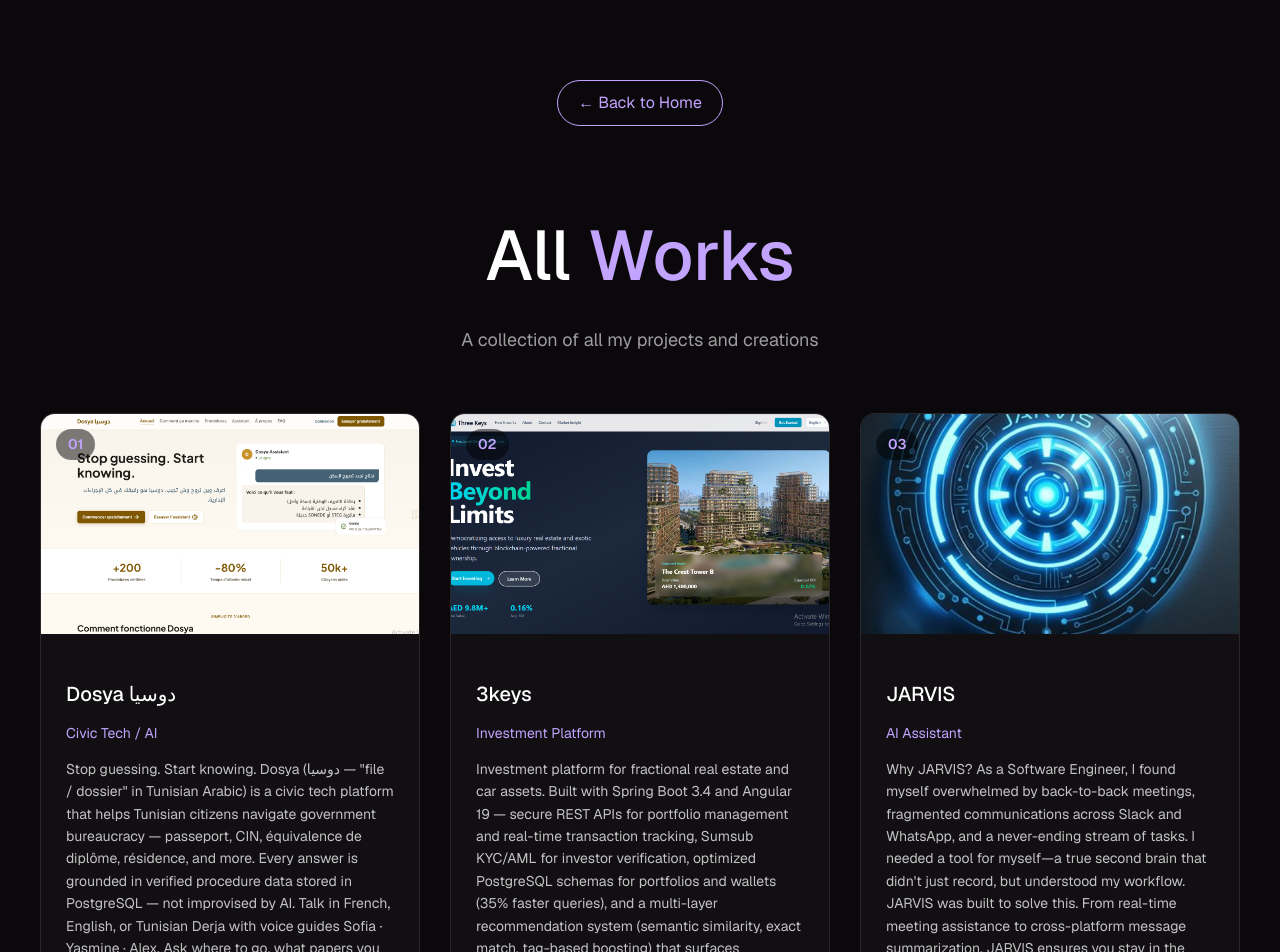
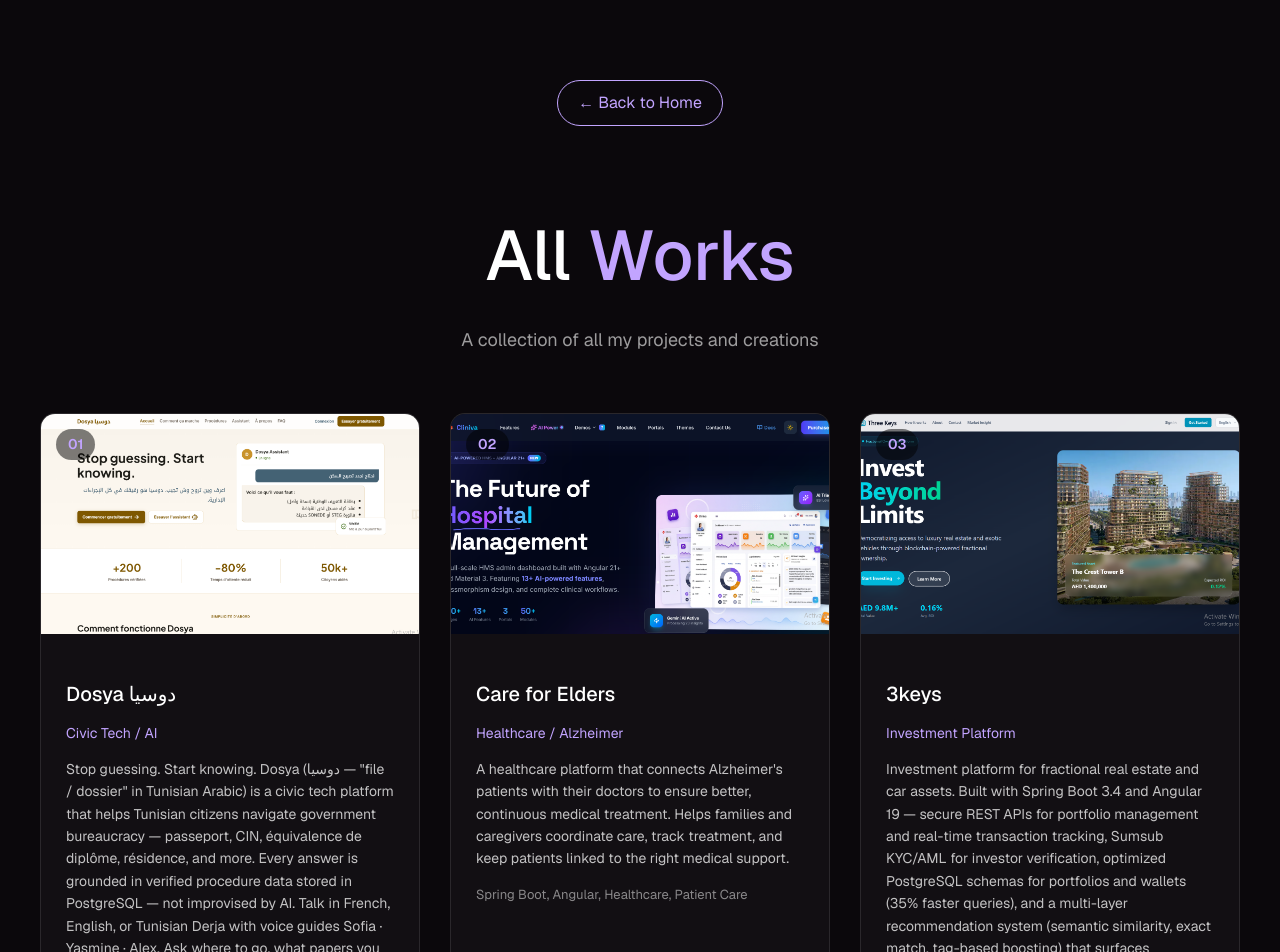
Before and after one commit to hsanjebri/Software-Engineer-Portfolio, a React (Vite) app: page /myworks in a window 1280 px wide. Shown: the top 952 px of the page. Built offline with nearby package versions, Linux system fonts and the light colour scheme.

Commit message:
feat: refresh portfolio with 3keys, Dosya, Care for Elders, and project links

```diff
--- a/src/components/Landing.tsx
+++ b/src/components/Landing.tsx
@@ -32,7 +32,7 @@ const Landing = ({ children }: PropsWithChildren) => {
           </div>
           {/* Mobile photo - shows only on mobile when 3D character is hidden */}
           <div className="mobile-photo">
-            <img src="/images/hsan.jebri.jpg" alt="Hassan Jebri" />
+            <img src="/images/hassan-profile-img.jpg" alt="Hassan Jebri" />
           </div>
         </div>
         {children}
--- a/src/components/Work.tsx
+++ b/src/components/Work.tsx
@@ -79,7 +79,7 @@ const Work = () => {
                 <h4>Tools and features</h4>
                 <p>{project.technologies}</p>
               </div>
-              <WorkImage image={project.image} alt={project.title} />
+              <WorkImage image={project.image} alt={project.title} link={project.link} />
             </div>
           ))}
           {/* See All Works Button */}
--- a/src/components/WorkImage.tsx
+++ b/src/components/WorkImage.tsx
@@ -29,6 +29,7 @@ const WorkImage = (props: Props) => {
         onMouseEnter={handleMouseEnter}
         onMouseLeave={() => setIsVideo(false)}
         target="_blank"
+        rel="noopener noreferrer"
         data-cursor={"disable"}
       >
         {props.link && (
--- a/src/config.ts
+++ b/src/config.ts
@@ -62,19 +62,17 @@ export const config = {
             technologies: ["Spring Boot", "Angular", "REST APIs", "Cloud Storage", "Adaptive Streaming"]
         },
         {
-            position: "Mobile Developer",
+            position: "Full Stack Developer",
             company: "Accompany Consulting Tunis, Menzah 4",
             period: "Jun. 2024 - Aug. 2024",
             location: "Tunis, Tunisia",
             description:
-                "Developed an internal communication app with real-time video/voice calling and chat using Flutter, Firebase, and Laravel.",
+                "Built an internal HR management module with Angular 17 — employee dashboards, leave requests, and real-time notifications via WebSockets — backed by Spring Boot 3.2 REST APIs for user management, role assignment, and reporting with JWT-secured endpoints and PostgreSQL.",
             responsibilities: [
-                "Building Flutter mobile features for real-time communication",
-                "Developing Laravel APIs for users, calls, and sessions",
-                "Integrating Firebase Auth, Firestore, and Storage",
-                "Implementing presence, notifications, and message sync"
+                "Built internal HR management module with Angular 17, including employee dashboards, leave requests, and real-time notifications via WebSockets",
+                "Developed Spring Boot 3.2 REST APIs for user management, role assignment, and data reporting, with JWT-secured endpoints and PostgreSQL persistence"
             ],
-            technologies: ["Flutter", "Firebase", "Laravel", "REST APIs", "Firestore", "Storage"]
+            technologies: ["Angular 17", "Spring Boot 3.2", "WebSockets", "JWT", "PostgreSQL", "REST APIs"]
         },
         {
             position: "Full Stack Developer",
@@ -158,8 +156,19 @@ export const config = {
             category: "Civic Tech / AI",
             technologies: "Spring Boot 4, Angular 19, PostgreSQL, pgvector, Gemini, Ollama, RAG, Leaflet",
             image: "/images/Capture d'écran 2026-07-17 145703.png",
+            link: "https://github.com/hsanjebri/dossia-",
             description:
                 "Stop guessing. Start knowing.\n\nDosya (دوسيا — \"file / dossier\" in Tunisian Arabic) is a civic tech platform that helps Tunisian citizens navigate government bureaucracy — passeport, CIN, équivalence de diplôme, résidence, and more. Every answer is grounded in verified procedure data stored in PostgreSQL — not improvised by AI.\n\nTalk in French, English, or Tunisian Derja with voice guides Sofia · Yasmine · Alex. Ask where to go, what papers you need, and get step-by-step guidance with sources and nearest offices on a map.\n\n✨ Key Features\n📚 Verified procedure catalog with sourceUrl + lastVerifiedAt\n🤖 RAG chatbot (Gemini / Ollama) over Procedure records only — offline DB fallback when LLMs are down\n🎤 Voice agents: Sofia (FR), Yasmine (Tunisian Derja), Alex (EN) with browser STT/TTS\n🗺️ Office locator with Leaflet + OSRM routing\n🔐 JWT HttpOnly cookie auth, chat history, and admin verify/publish workflow\n🕷️ Python scraper pipeline (demarches.tn → draft → human verify → embed)"
+        },
+        {
+            id: 13,
+            title: "Care for Elders",
+            category: "Healthcare / Alzheimer",
+            technologies: "Spring Boot, Angular, Healthcare, Patient Care",
+            image: "/images/Capture d'écran 2026-07-17 174513.png",
+            link: "https://github.com/hsanjebri/care4elders",
+            description:
+                "A healthcare platform that connects Alzheimer's patients with their doctors to ensure better, continuous medical treatment. Helps families and caregivers coordinate care, track treatment, and keep patients linked to the right medical support."
         },
         {
             id: 11,
@@ -167,6 +176,7 @@ export const config = {
             category: "Investment Platform",
             technologies: "Spring Boot 3.4, Angular 19, PostgreSQL, Sumsub KYC/AML",
             image: "/images/image.png",
+            link: "https://3keys-front-8sk4.vercel.app/",
             description:
                 "Investment platform for fractional real estate and car assets. Built with Spring Boot 3.4 and Angular 19 — secure REST APIs for portfolio management and real-time transaction tracking, Sumsub KYC/AML for investor verification, optimized PostgreSQL schemas for portfolios and wallets (35% faster queries), and a multi-layer recommendation system (semantic similarity, exact match, tag-based boosting) that surfaces personalized opportunities from portfolio and wallet balance."
         },
@@ -176,6 +186,7 @@ export const config = {
             category: "AI Assistant",
             technologies: "Python, LLMs, NLP, APIs, Multi-agent Systems",
             image: "/images/jarvis.png",
+            link: "https://github.com/hsanjebri/jarvis",
             description:
                 "Why JARVIS?\nAs a Software Engineer, I found myself overwhelmed by back-to-back meetings, fragmented communications across Slack and WhatsApp, and a never-ending stream of tasks. I needed a tool for myself—a true second brain that didn't just record, but understood my workflow.\n\nJARVIS was built to solve this. From real-time meeting assistance to cross-platform message summarization, JARVIS ensures you stay in the flow, focus on coding, and never miss a critical detail again.\n\n✨ Key Features\n🎤 Meeting Agent: Joins Google Meet/Zoom, provides real-time transcription, and generates actionable meeting notes.\n💬 Message Agent (Beta): Intelligent monitoring of Slack, WhatsApp, and Email with automated summarization.\n✅ Task Agent (Working): Automated GitHub PR reviews, dependency management, and file organization.\n🌍 Multilingual Support: Fluent in English, French, and Tunisian Arabic.\n🛡️ Stealth Mode: Localized browser processing for privacy during sensitive meetings."
         },
@@ -185,6 +196,7 @@ export const config = {
             category: "Food Delivery",
             technologies: "Python, PyTorch, BERT, Kafka, Flask, Redis, Spring Boot, Angular",
             image: "/images/oranger.png",
+            link: "https://github.com/hsanjebri/leggy_client_web",
             description:
                 "A comprehensive food delivery platform (Spring Boot/Angular) featuring a custom ML-based recommendation microservice. Uses Python, BERT, and Kafka to deliver real-time personalized suggestions for a network of +2800 restaurants."
         },
@@ -194,6 +206,7 @@ export const config = {
             category: "Real Estate / AI",
             technologies: "Spring Boot, Angular, TensorFlow, Firebase",
             image: "/images/dari.png",
+            link: "https://github.com/hsanjebri/Dari",
             description:
                 "A comprehensive real estate application offering property listings, advanced search, filtering, and recommendation services. Integrated TensorFlow for predictive analytics (price estimation) and leveraged Firebase for secure real-time data synchronization and authentication."
         },
--- a/src/pages/MyWorks.tsx
+++ b/src/pages/MyWorks.tsx
@@ -20,10 +20,24 @@ const MyWorks = () => {
           <div className="myworks-card" key={project.id} data-cursor="disable">
             <div className="myworks-card-number">0{index + 1}</div>
             <div className="myworks-card-image">
-              <img src={project.image} alt={project.title} />
+              {project.link ? (
+                <a href={project.link} target="_blank" rel="noopener noreferrer">
+                  <img src={project.image} alt={project.title} />
+                </a>
+              ) : (
+                <img src={project.image} alt={project.title} />
+              )}
             </div>
             <div className="myworks-card-info">
-              <h3>{project.title}</h3>
+              <h3>
+                {project.link ? (
+                  <a href={project.link} target="_blank" rel="noopener noreferrer">
+                    {project.title}
+                  </a>
+                ) : (
+                  project.title
+                )}
+              </h3>
               <p className="myworks-card-category">{project.category}</p>
               <p className="myworks-card-description">{project.description}</p>
               <p className="myworks-card-tech">{project.technologies}</p>
--- a/src/pages/Play.tsx
+++ b/src/pages/Play.tsx
@@ -366,7 +366,7 @@ const Play = () => {
           <div className="player-bar opponent-bar">
             <div className="player-info">
               <div className="player-avatar">
-                <img src="/images/hsan.jebri.jpg" alt="Hassan Jebri" />
+                <img src="/images/hassan-profile-img.jpg" alt="Hassan Jebri" />
               </div>
               <div className="player-details">
                 <span className="player-name">Hassan Jebri</span>
```
Also changed, not shown: public/images/Capture d'écran 2026-07-17 174513.png (added), public/images/hassan-profile-img.jpg (added).
